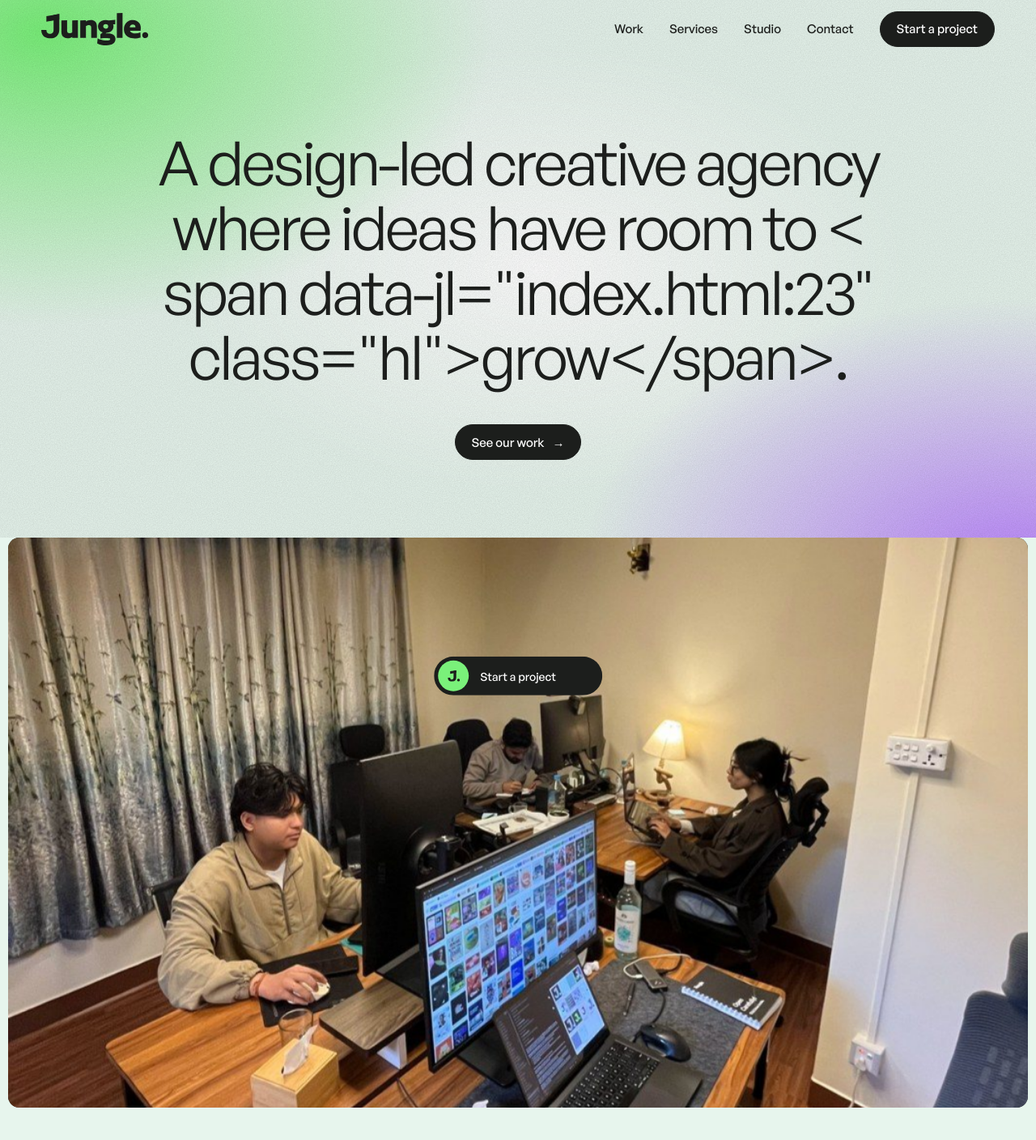
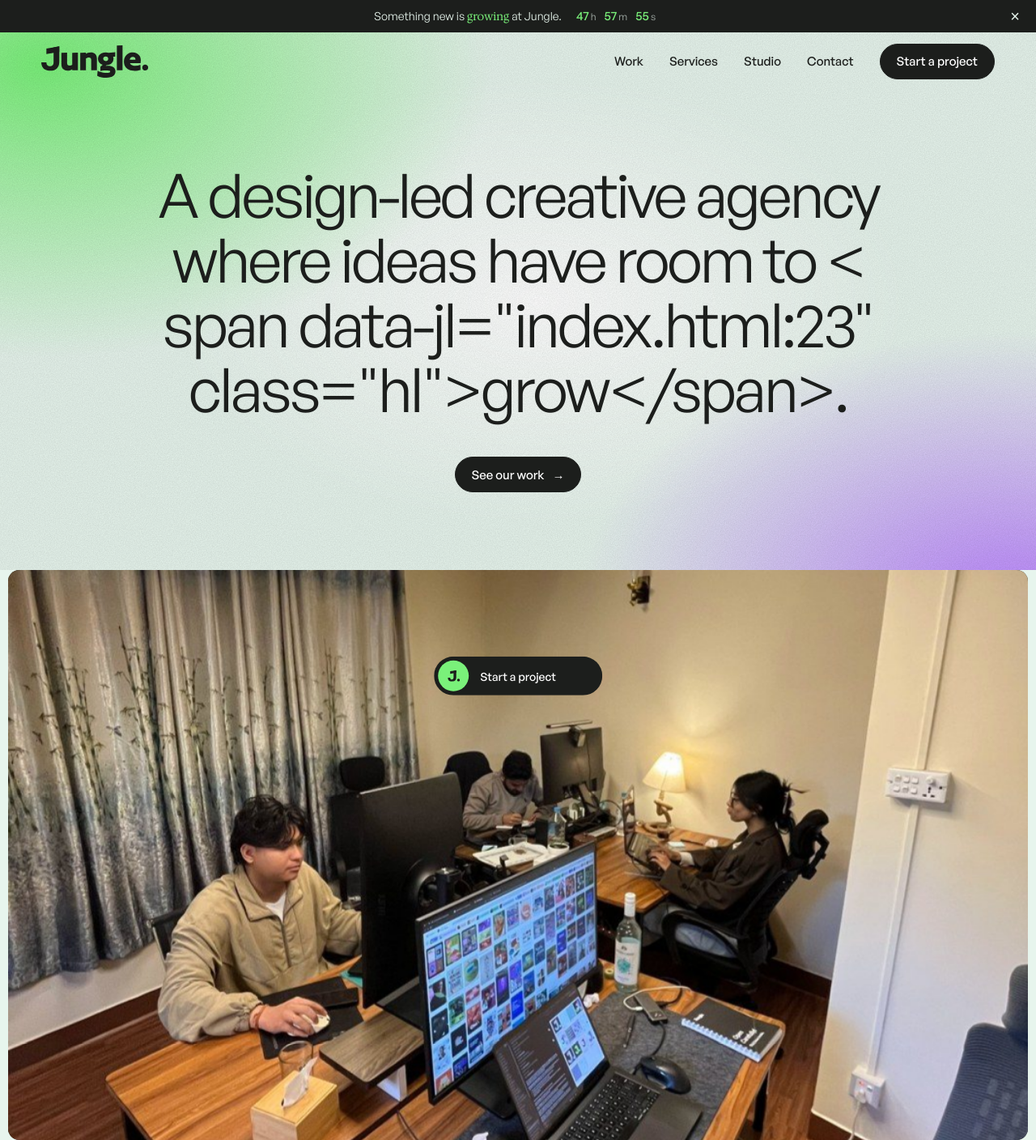
Before and after one commit to ronijbarahi/jungle-site, a plain HTML site: page index.html in a window 1280 px wide. Shown: the top 1408 px of the page at 81% size. Drawn offline with Linux system fonts and the light colour scheme.

Commit message:
48-hour countdown banner (ends 30 Nov 2026, 19:08 NPT)
Co-Authored-By: Claude Opus 5.5 <noreply@anthropic.com>
Claude-Session: https://claude.ai/code/session_0188Jb2XJubYpKYdDt8P9CgA

```diff
--- a/assets/site.js
+++ b/assets/site.js
@@ -83,6 +83,19 @@ const MEGA = `<div class="mega" id="mega"><div class="mega-in">${MENU.map(col =>
 
 
 // ── chrome
+// 48-hour countdown banner (ends Mon 30 Nov 2026, 7:08 pm Nepal time). Hides itself at zero; × hides it for the visit.
+(() => {
+  const END = Date.parse('2026-11-30T13:23:00Z'); if (Date.now() >= END) return;
+  try { if (sessionStorage.getItem('cd-x')) return; } catch (e) {}
+  document.body.insertAdjacentHTML('afterbegin', `<div class="cd" id="cd" role="status"><span class="cd-t">Something new is <span class="hl">growing</span> at Jungle.</span><span class="cd-c" id="cdc" aria-label="Time left"></span><button class="cd-x" id="cdx" aria-label="Hide countdown">×</button></div>`);
+  document.documentElement.classList.add('has-cd');
+  const el = document.getElementById('cdc'), p = n => String(n).padStart(2, '0');
+  const tick = () => { const ms = END - Date.now(); if (ms <= 0) { hide(); return; } const s = Math.floor(ms / 1000);
+    el.innerHTML = `<b>${p(Math.floor(s / 3600))}</b><i>h</i><b>${p(Math.floor(s / 60) % 60)}</b><i>m</i><b>${p(s % 60)}</b><i>s</i>`; };
+  const hide = () => { clearInterval(iv); document.getElementById('cd')?.remove(); document.documentElement.classList.remove('has-cd'); };
+  const iv = setInterval(tick, 1000); tick();
+  document.getElementById('cdx').onclick = () => { try { sessionStorage.setItem('cd-x', 1); } catch (e) {} hide(); };
+})();
 document.body.insertAdjacentHTML('afterbegin', `
 <a class="skip" href="#main">Skip to content</a>
 <div id="curtain" aria-hidden="true">${LOGO.replace('<svg', '<svg class="jm"')}</div>
--- a/assets/style.css
+++ b/assets/style.css
@@ -439,3 +439,15 @@ body[data-page=work] .logo-track{display:flex;gap:40px;width:max-content;animati
 .aud p{color:var(--fg2);max-width:46ch}
 @media(max-width:700px){.aud>div{grid-template-columns:1fr;gap:8px}}
 .steps.s3 .step{justify-content:flex-start;gap:clamp(40px,5vw,72px);min-height:260px}
+
+/* 48-hour countdown banner */
+.cd{position:fixed;top:0;left:0;right:0;height:40px;z-index:120;background:var(--graphite);color:var(--mw);display:flex;align-items:center;justify-content:center;gap:18px;padding:0 48px;font-size:14px}
+.cd .hl{color:var(--mint)}
+.cd-c{display:flex;align-items:baseline;gap:2px;font-variant-numeric:tabular-nums}
+.cd-c b{font-weight:500;color:var(--mint);font-size:15px}.cd-c i{font-style:normal;opacity:.7;margin-right:8px;font-size:12px}
+.cd-x{position:absolute;right:14px;top:50%;translate:0 -50%;background:none;border:0;color:var(--mw);font-size:20px;line-height:1;cursor:pointer;padding:6px}
+.has-cd nav{top:40px}
+.has-cd body{padding-top:40px}
+.has-cd .zh-stick,.has-cd .ss-stick,.has-cd .wk-hero-in{top:40px}
+.has-cd .sx-bar{top:112px}
+@media(max-width:600px){.cd{font-size:12px;gap:10px;padding:0 36px 0 12px;justify-content:flex-start}.cd-c i{margin-right:4px}.cd-t{white-space:nowrap;overflow:hidden;text-overflow:ellipsis}}
--- a/index.html
+++ b/index.html
@@ -3,7 +3,7 @@
 <meta name="theme-color" content="#E7F5ED">
 <link rel="icon" href="assets/j-mark.svg">
 <link rel="preload" href="assets/fonts/GeneralSans-Variable.woff2" as="font" type="font/woff2" crossorigin>
-<link rel="stylesheet" href="assets/style.css?v=1795926000">
+<link rel="stylesheet" href="assets/style.css?v=1795927000">
 <title>Jungle. Your team’s creative team.</title>
 <link rel="canonical" href="https://designbyjungle.com/">
 <meta property="og:type" content="website">
@@ -15,7 +15,7 @@
 <meta name="twitter:card" content="summary_large_image">
 <script type="application/ld+json">{"@context": "https://schema.org", "@type": "Organization", "name": "Jungle", "url": "https://designbyjungle.com/", "logo": "https://designbyjungle.com/assets/j-mark.svg", "email": "ronij.jungle@gmail.com", "address": {"@type": "PostalAddress", "addressLocality": "Kathmandu", "addressCountry": "NP"}, "sameAs": ["https://instagram.com/jungledesigns"]}</script>
 <meta name="description" content="Jungle is a design-led creative agency in Kathmandu. We turn ideas into meaningful experiences through thoughtful design and creative execution.">
-<link rel="stylesheet" href="assets/home.css?v=1795926000"></head>
+<link rel="stylesheet" href="assets/home.css?v=1795927000"></head>
 <body data-page="home">
 <main>
   <!-- HERO (G08 Clearing, one Graphite button) -->
@@ -78,4 +78,4 @@
 </main>
 <a class="zh-fcta" id="zfc" href="contact.html" aria-label="Start a project"><span class="a"><img src="assets/icon-ink.svg" alt=""></span><span class="t">Start a project</span><span class="m" aria-hidden="true">→</span></a>
 
-<script src="assets/notes.js?v=1795926000"></script><script src="assets/data.js?v=1795926000"></script><script src="assets/work/manifest.js?v=1795926000"></script><script src="assets/site.js?v=1795926000"></script><script src="assets/home-scroll.js?v=1795926000"></script></body></html>
+<script src="assets/notes.js?v=1795927000"></script><script src="assets/data.js?v=1795927000"></script><script src="assets/work/manifest.js?v=1795927000"></script><script src="assets/site.js?v=1795927000"></script><script src="assets/home-scroll.js?v=1795927000"></script></body></html>
```
Also changed, not shown: contact.html (+2 -2 lines), project.html (+2 -2 lines), service.html (+2 -2 lines), services.html (+3 -3 lines), why.html (+2 -2 lines), work.html (+2 -2 lines).
